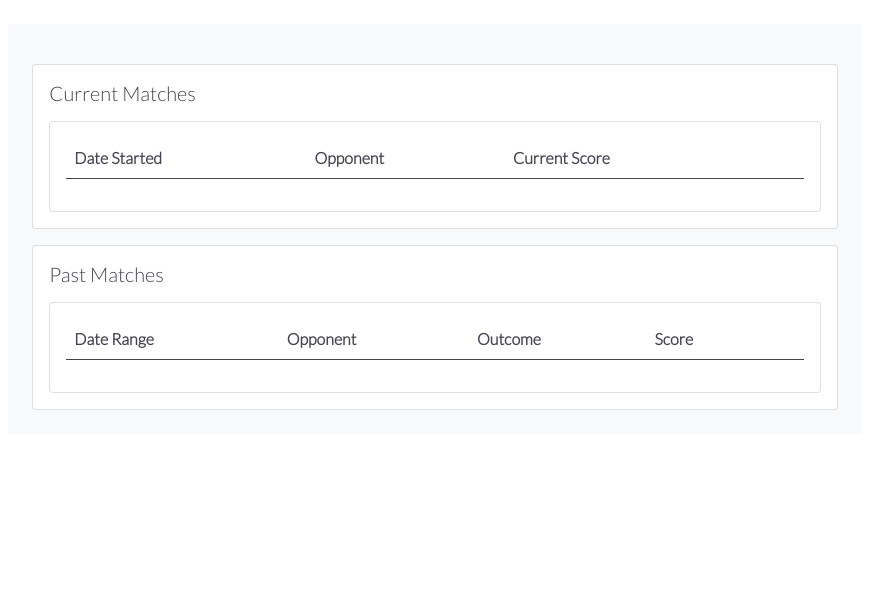
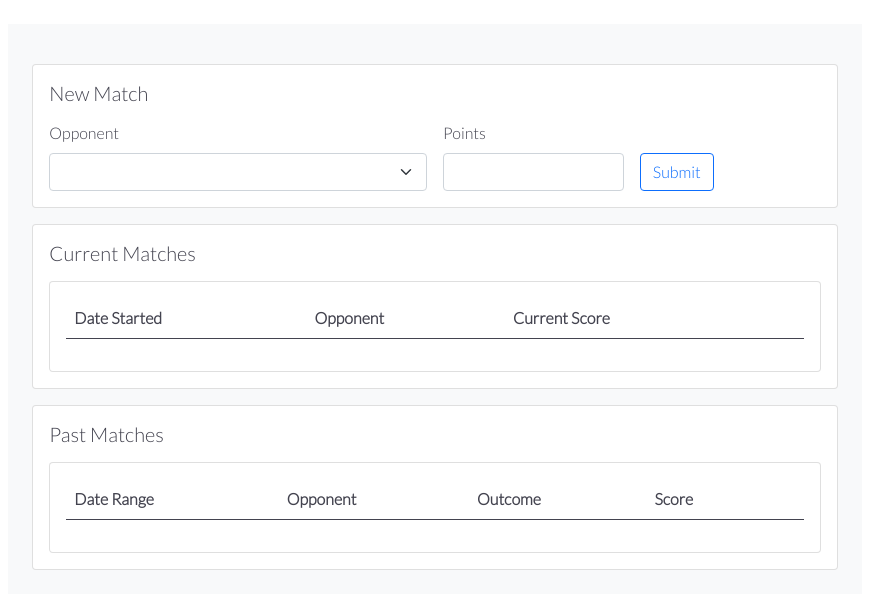
Before and after one commit to theletterjeff/gin-rummy-scoresheet, a Django app: a page that uses frontend/templates/frontend/match-list.html in a window 1280 px wide. Shown: the part 56-665 px from the top of the page, without its empty margins (205-1074 px from the left). Run offline with Django 4.2, Linux system fonts and the light colour scheme; the visitor is signed in with stand-in values (Sample User, id 1); data comes from the database, SQL or seed files in the repository; data that the repository does not hold is empty.

Commit message:
Add new match form HTML to match-list

```diff
--- a/frontend/templates/frontend/match-list.html
+++ b/frontend/templates/frontend/match-list.html
@@ -5,6 +5,28 @@
 
 {% block content %}
 
+  <!--New Match-->
+  <div class="card mt-3">
+    <div class="card-body">
+      <h5 class="card-title mb-3">New Match</h5>
+
+      <form class="row g-3" id="edit-game-form">
+        <div class="col-md-6">
+          <label class="form-label" for="opponent-dropdown">Opponent</label>
+          <select class="form-select" id="opponent-dropdown" name="opponent-dropdown"></select>
+        </div>
+        <div class="col-md-3">
+          <label class="form-label" for="points-input">Points</label>
+          <input type="number" class="form-control" id="points-input" name="points-input">
+        </div>
+        <div class="col-md-3 d-flex align-items-end">
+          <button type="submit" id="new-match-submit" class="btn btn-small btn-outline-primary submit">Submit</button>
+        </div>
+      </form>
+    </div>
+  </div>
+
+  <!--Current Matches-->
   <div class="card mt-3">
     <div class="card-body">
       <h5 class="card-title mb-3">Current Matches</h5>
@@ -26,6 +48,7 @@
     </div>
   </div>
 
+  <!--Past Matches-->
   <div class="card mt-3">
     <div class="card-body">
       <h5 class="card-title mb-3">Past Matches</h5>
```
